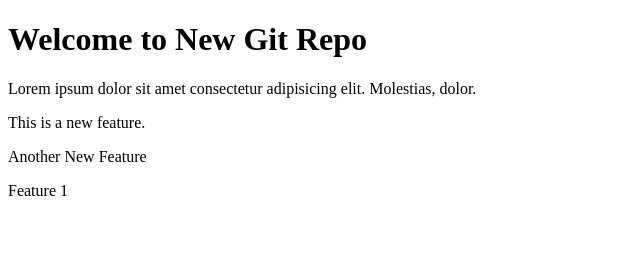
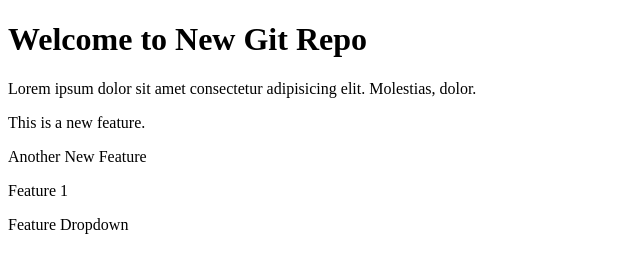
Before and after one commit to yogeshwarinavghare/localRepo, a plain HTML site: page index.html in a window 1280 px wide. Shown: the whole page, without its empty margins (0-640 px from the left). Drawn offline with Linux system fonts and the light colour scheme.

```diff
--- a/index.html
+++ b/index.html
@@ -11,5 +11,6 @@
     <p>This is a new feature.</p>
     <p>Another New Feature</p>
     <p>Feature 1</p>
+    <p>Feature Dropdown</p>
 </body>
 </html>
```
